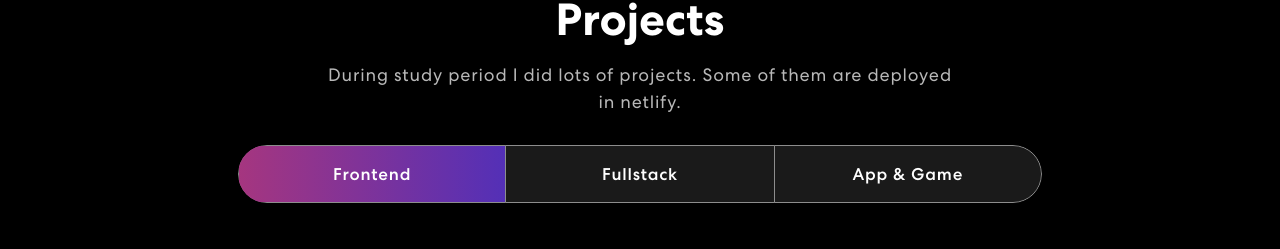
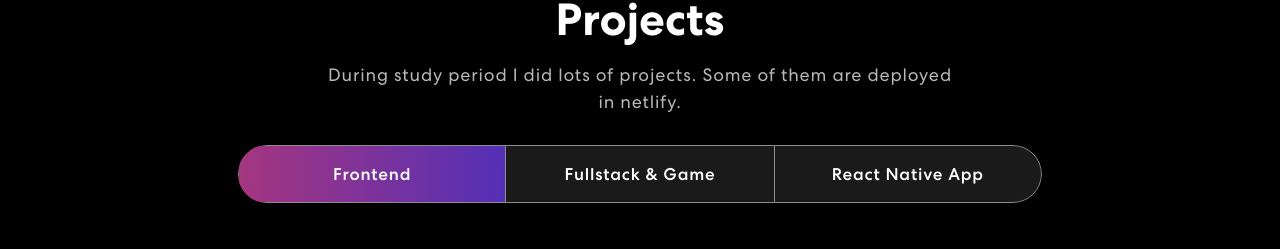
Before and after one commit to eyahya-khan/personal-portfolio, a React (Create React App) app: page / in a window 1280 px wide. Shown: the part 1438-1687 px from the top of the page. Built offline with nearby package versions, Linux system fonts and the light colour scheme.

Commit message:
Add react native app

```diff
--- a/src/components/Projects.js
+++ b/src/components/Projects.js
@@ -15,6 +15,7 @@ import reactTodo from "../assets/img/reactTodo.png";
 import counter from "../assets/img/counter.png";
 import ecommerce from "../assets/img/ecommerce.png";
 import frostEcom from "../assets/img/catStore.png";
+import onlineEdu from "../assets/img/education.png";
 import guessWho from "../assets/img/guess-who.png";
 import tictactoe from "../assets/img/tictactoe.png";
 import colorSharp2 from "../assets/img/color-sharp2.png";
@@ -123,17 +124,6 @@ export const Projects = () => {
       url:"#",
       github: "https://github.com/eyahya-khan/ecommerceShop"
     },
-  ];
-
-  const Game = [
-    {
-      title: "Cat store - Ecommerce App",
-      description: "Ecommerce app using API",
-      tech: "React Native, Expo.CLI",
-      imgUrl: frostEcom,
-      url:"https://expo.dev/@eyahyakhan/Cat-app",
-      github: "https://github.com/eyahya-khan/ct-frost-api"
-    },
     {
       title: "Guess Who",
       description: "Guess one person and filter by different criteria",
@@ -149,6 +139,25 @@ export const Projects = () => {
       imgUrl: tictactoe,
       url:"https://hungry-mestorf-7f30e8.netlify.app",
       github: "https://github.com/eyahya-khan/react-tic-tac-toe"
+    },
+  ];
+
+  const Game = [
+    {
+      title: "Cat store - Ecommerce App",
+      description: "Ecommerce app using API",
+      tech: "React Native, Expo.CLI",
+      imgUrl: frostEcom,
+      url:"https://expo.dev/@eyahyakhan/Cat-app",
+      github: "https://github.com/eyahya-khan/ct-frost-api"
+    },
+    {
+      title: "Online Education System",
+      description: "Fetch data from API, It covers allmost everything of basic and advanced knowledge",
+      tech: "React Native, Expo.CLI",
+      imgUrl: onlineEdu,
+      url:"https://expo.dev/@eyahyakhan/nativeFullProject",
+      github: "https://github.com/eyahya-khan/nativeFullProject"
     },
   ];
 
@@ -168,10 +177,10 @@ export const Projects = () => {
                       <Nav.Link eventKey="first">Frontend</Nav.Link>
                     </Nav.Item>
                     <Nav.Item>
-                      <Nav.Link eventKey="second">Fullstack</Nav.Link>
+                      <Nav.Link eventKey="second">Fullstack & Game</Nav.Link>
                     </Nav.Item>
                     <Nav.Item>
-                      <Nav.Link eventKey="third">App & Game</Nav.Link>
+                      <Nav.Link eventKey="third">React Native App</Nav.Link>
                     </Nav.Item>
                   </Nav>
                   <Tab.Content id="slideInUp" className={isVisible ? "animate__animated animate__slideInUp" : ""}>
```
Also changed, not shown: src/assets/img/education.png (added), 8 other files (tests, documents, lock files or other folders).
